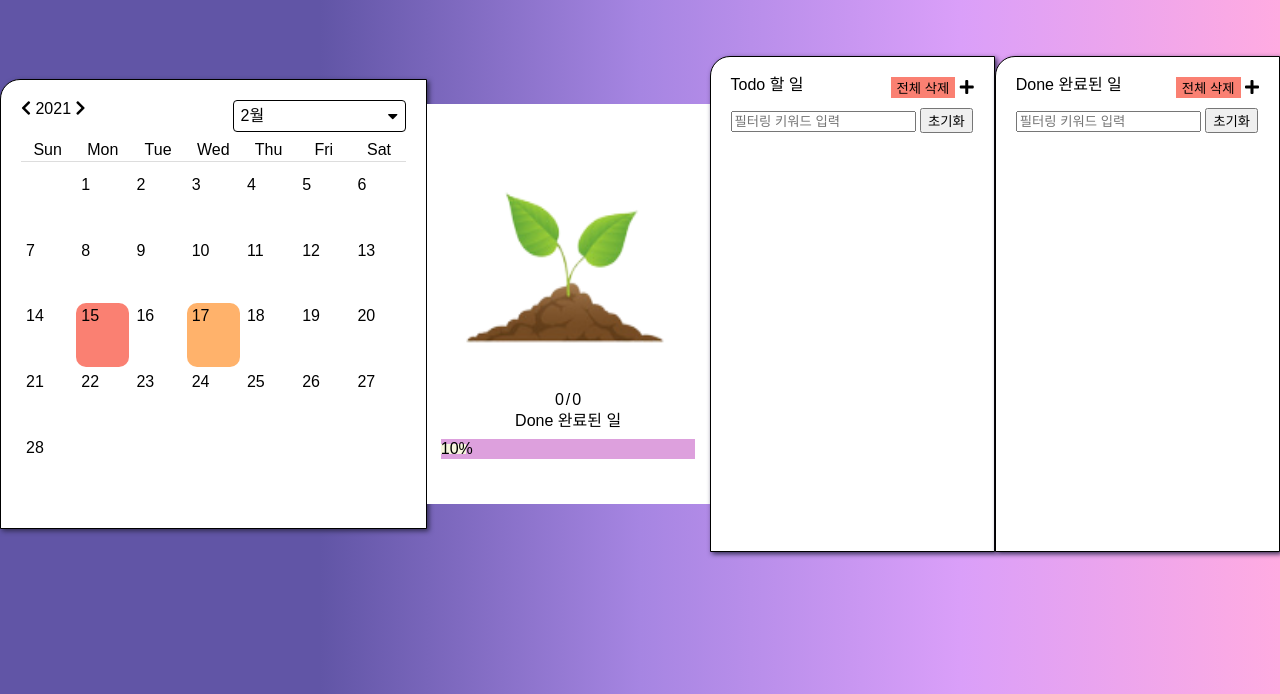
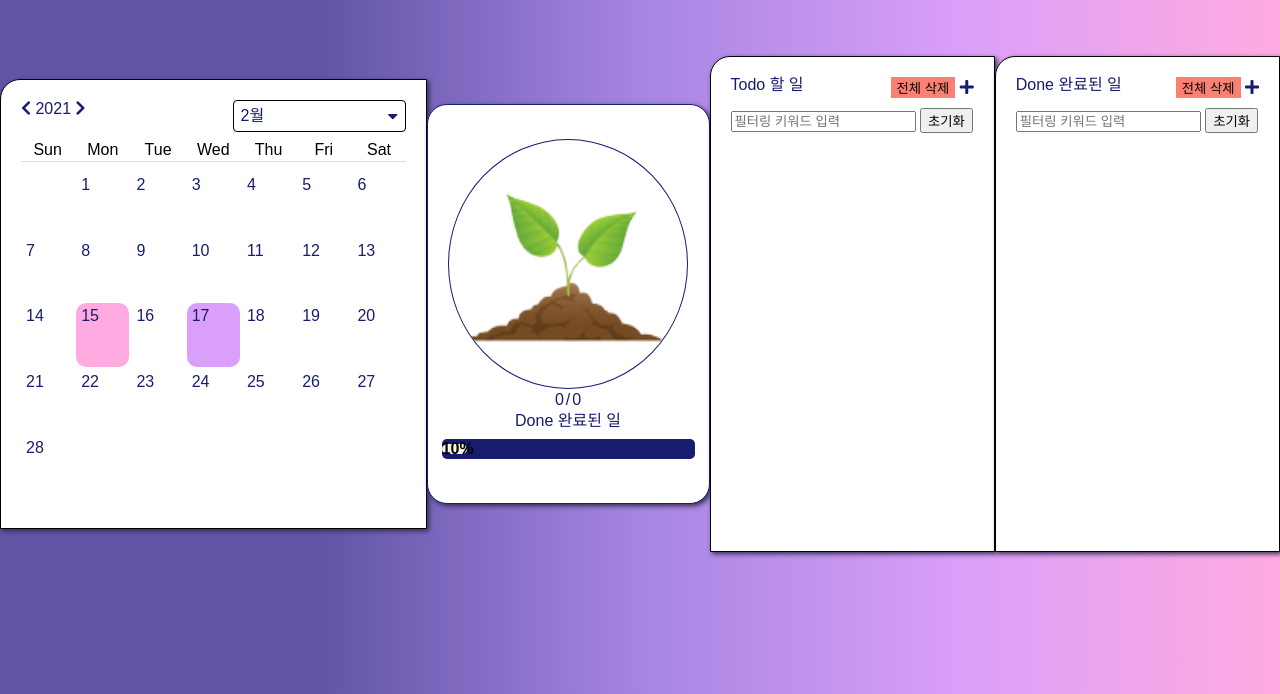
Before and after one commit to haerang94/todolist_event, a plain HTML site: page index.html in a window 1280 px wide. Both pictures are taken after a click on the element 213 px from the left and 441 px from the top of the page. Shown: the part 106-800 px from the top of the page. Drawn offline with Linux system fonts and the light colour scheme; a web font is replaced by a local one.

Commit message:
feat: 식물 컨테이너 스타일 수정

```diff
--- a/calendar.css
+++ b/calendar.css
@@ -24,18 +24,20 @@
   padding: 5px;
 }
 .day:hover {
-  background: #ff75a0;
+  background: #a685e2;
   border-radius: 10px;
   cursor: pointer;
+  color: #fff;
 }
 
 .today {
-  background: salmon;
+  background: #ffabe1;
   border-radius: 10px;
+  color: var(--navy);
 }
 
 .clicked,
 .clicked:hover {
-  background: var(--lightCarrot);
+  background: #da9ff9;
   border-radius: 10px;
 }
--- a/common.css
+++ b/common.css
@@ -8,6 +8,9 @@
 :root {
   --carrot: #ff7b54;
   --navy: #161d6f;
+  --darkViolet: #6155a6;
+  --lightViolet: #a685e2;
+  --pink: #ffabe1;
 }
 * {
   box-sizing: border-box;
@@ -16,8 +19,7 @@
 body {
   font-family: "WandohopeB", Arial, Helvetica, sans-serif;
   min-width: 1200px;
-  /* background: linear-gradient(to right, #14274e, #394867, #2d6187); */
-  /* background: linear-gradient(to right, #a685e2, #c9cbff, #a7c5eb, #eff8ff); */
+  color: var(--navy);
 
   background: linear-gradient(
     to right,
@@ -121,7 +123,7 @@ header h2 {
 
 .dropdown-list__item:hover {
   cursor: pointer;
-  background: salmon;
+  background: #6155a6;
   color: #fff;
 }
 
--- a/progress.css
+++ b/progress.css
@@ -2,10 +2,11 @@
   position: relative;
   height: 20px;
   width: 90%;
+  border-radius: 5px;
 }
 
 .progress-bar {
-  background: plum;
+  background: var(--navy);
   margin: 10px 0;
 }
 
@@ -14,21 +15,32 @@
   top: 5px;
   left: 0;
   height: 10px;
-  /* background: mediumpurple; */
   background: beige;
   line-height: 10px;
   text-align: center;
   width: 10%;
+  border-radius: 5px;
+  color: black;
+  font-weight: bold;
+}
+
+.plant-img {
+  border-radius: 50%;
+  /* background: black; */
 }
 
 #plant {
   min-width: 260px;
   min-height: 400px;
   /* background: none; */
+  border: 1px solid var(--navy);
+  border-radius: 20px;
+  box-shadow: 2px 2px 5px #312c51;
 }
 
 img {
   width: 240px;
   height: 250px;
-  border-radius: 10px;
+  border-radius: 50%;
+  border: 0.5px solid var(--navy);
 }
--- a/todolist.css
+++ b/todolist.css
@@ -37,7 +37,7 @@
 .todo-flexbox,
 .done-flexbox {
   min-height: 70px;
-  background: #f1f6f9;
+  background: #fff;
   border-radius: 5px 0 0 5px;
   border-left: 10px solid #14274e;
   display: flex;
```
